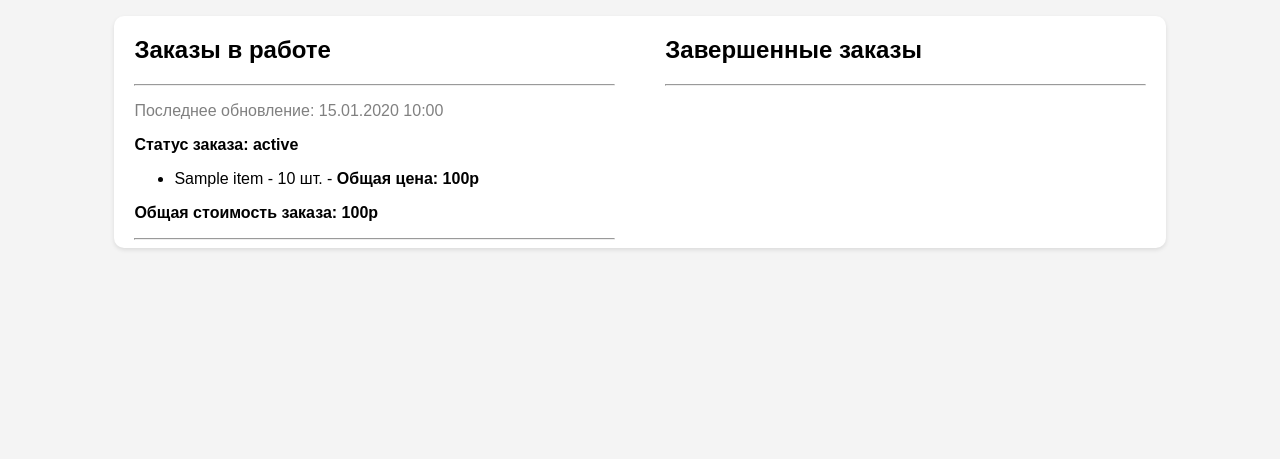
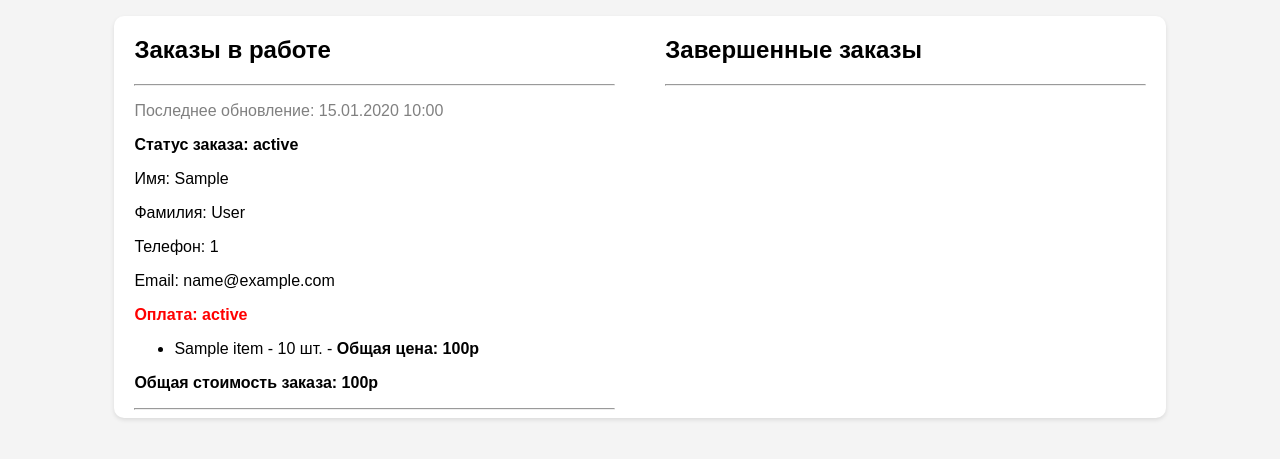
Before and after one commit to gharnyHlopec/Projects, a Django app: template web-application/templates/user-orders.html in a window 1280 px wide. Shown: the part 65-524 px from the top of the page. Run offline with Django 3.2, Linux system fonts and the light colour scheme; the template is opened without the code that fills it: most values are stand-ins (such as "Sample title", 1, 10 or a date in 2020).

Commit message:
small fixes

```diff
--- a/web-application/templates/user-orders-innerHTML.html
+++ b/web-application/templates/user-orders-innerHTML.html
@@ -9,6 +9,18 @@
             <div class="order-item">
                 <p class="order-date">Последнее обновление: {{ order.updated_at|date:"d.m.Y H:i" }}</p>
                 <p class="order-status" data-status="{{ order.status }}"><b>Статус заказа: {{ order.status }}</b></p>
+                <div class="order-details">
+                    <p>Имя: {{ order.first_name }}</p>
+                    <p>Фамилия: {{ order.last_name }}</p>
+                    <p>Телефон: {{ order.phone_number }}</p>
+                    {% if order.email %}
+                        <p>Email: {{ order.email }}</p>
+                    {% endif %}
+                    <b {% if order.payment_status != 'Оплачен' %} style="color:red" {% else %} style="color:green"{% endif %}
+                    >
+                        Оплата: {{ order.payment_status }}
+                    </b>
+                </div>
                 <ul>
                     {% for item in order.items.all %}
                         <li>
@@ -31,6 +43,18 @@
             <div class="order-item">
                 <p class="order-date">Последнее обновление: {{ order.updated_at|date:"d.m.Y H:i" }}</p>
                 <p class="order-status" data-status="{{ order.status }}"><b>Статус заказа: {{ order.status }}</b></p>
+                <div class="order-details">
+                    <p>Имя: {{ order.first_name }}</p>
+                    <p>Фамилия: {{ order.last_name }}</p>
+                    <p>Телефон: {{ order.phone_number }}</p>
+                    {% if order.email %}
+                        <p>Email: {{ order.email }}</p>
+                    {% endif %}
+                    <b {% if order.payment_status != 'Оплачен' %} style="color:red" {% else %} style="color:green"{% endif %}
+                    >
+                        Оплата: {{ order.payment_status }}
+                    </b>
+                </div>
                 <ul>
                     {% for item in order.items.all %}
                         <li>
```
Also changed, not shown: web-application/templates/admin_panel_innerHTML.html (+7 -3 lines).
